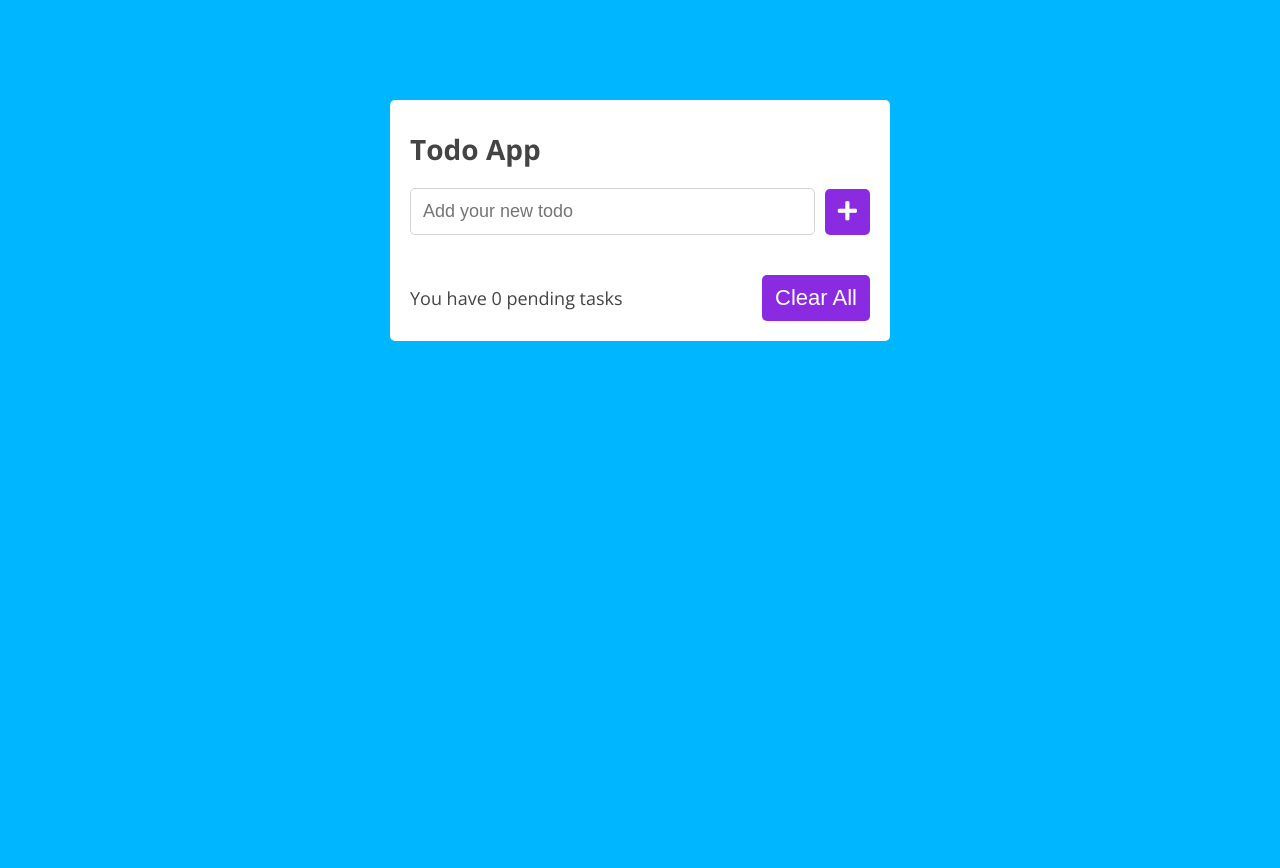
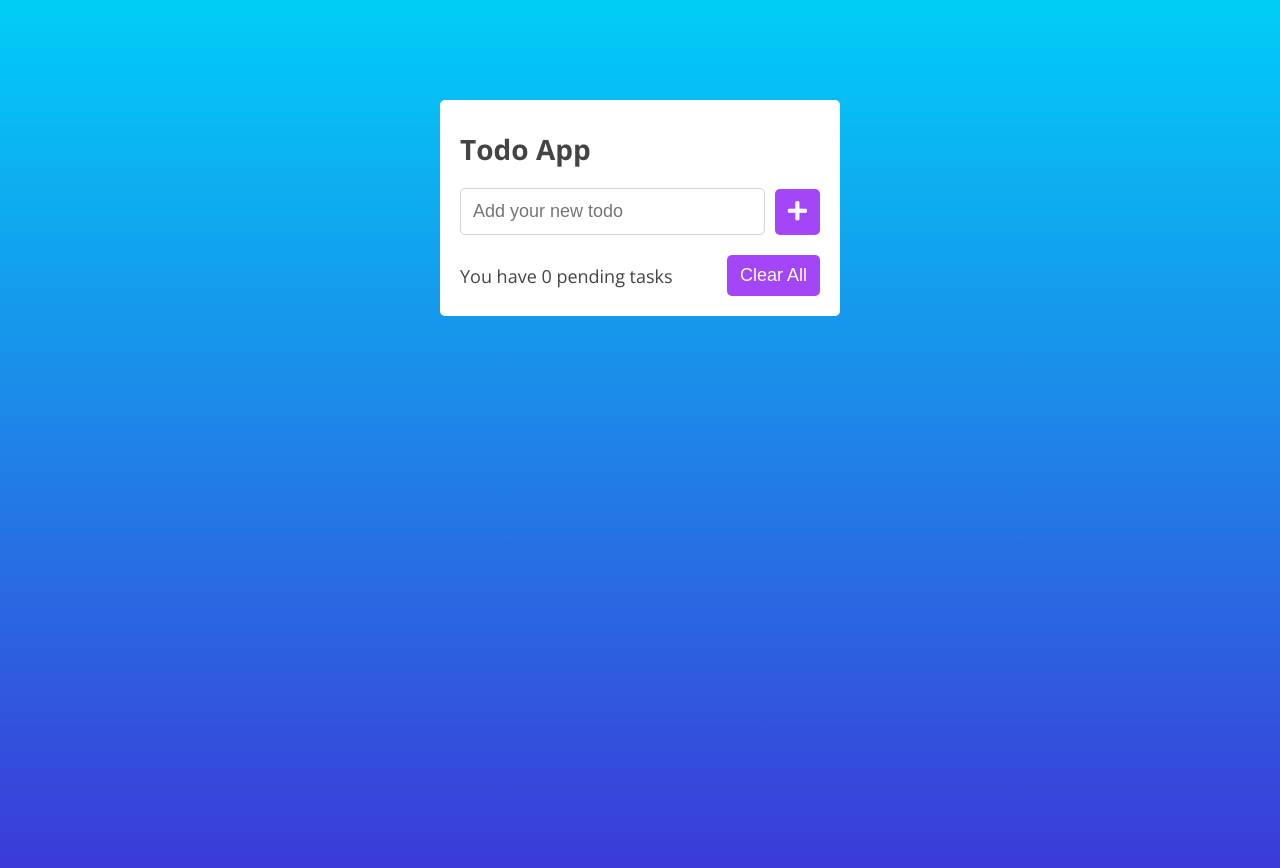
Before and after one commit to tarunislucky/simple-todo-list, a plain HTML site: page index.html in a window 1280 px wide. Before the commit the page ends 800 px from the top, so only its background shows below. Drawn offline with nearby package versions, Linux system fonts and the light colour scheme.

Commit message:
typography fixed

```diff
--- a/style.css
+++ b/style.css
@@ -5,10 +5,16 @@
 }
 
 body {
-	background-color: #00b7ff;
+	background: rgb(62, 53, 215);
+	background: linear-gradient(
+		0deg,
+		rgba(62, 53, 215, 1) 0%,
+		rgba(0, 206, 247, 1) 100%
+	);
 	font-family: "Open Sans", sans-serif;
 	color: #444444;
 	font-size: 18px;
+	min-height: 100vh;
 }
 i {
 	pointer-events: none;
@@ -23,7 +29,7 @@ i {
 	display: flex;
 	flex-direction: column;
 	justify-content: space-between;
-	max-width: 500px;
+	max-width: 400px;
 }
 .heading-title {
 	margin: 10px 0 20px;
@@ -39,16 +45,16 @@ i {
 	flex-grow: 1;
 	border-radius: 5px;
 	border: 1px solid #d3d3d3;
+	color: #585858;
 }
 .task-input:focus {
 	outline: none;
 }
 .list {
 	list-style: none;
-	margin-bottom: 20px;
 }
 .list .item {
-	padding-left: 10px;
+	/* padding-left: 10px; */
 	background-color: #f3f3f3;
 	margin-bottom: 10px;
 	border-radius: 5px;
@@ -61,7 +67,12 @@ i {
 	animation-duration: 1s;
 	animation-name: slideDown;
 }
-
+.item p {
+	padding: 10px;
+}
+.item:last-child {
+	margin-bottom: 20px;
+}
 @keyframes slideDown {
 	from {
 		transform: translateY(-5px);
@@ -89,7 +100,7 @@ i {
 	color: #fff;
 	/* font-weight: bold; */
 	font-size: 22px;
-	background-color: blueviolet;
+	background-color: #a246f7;
 	border: none;
 }
 
@@ -97,6 +108,14 @@ i {
 	background-color: #e04d16;
 	border-top-left-radius: 0;
 	border-bottom-left-radius: 0;
+	align-self: stretch;
+	display: flex;
+	align-items: center;
+}
+
+.delete-btn,
+.clear-all-btn {
+	font-size: 18px;
 }
 
 /* media queries */
```
Also changed, not shown: index.html (+0 -4 lines).
